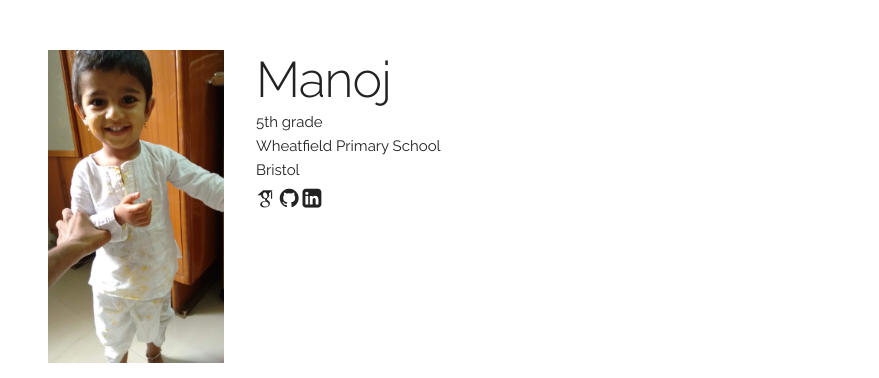
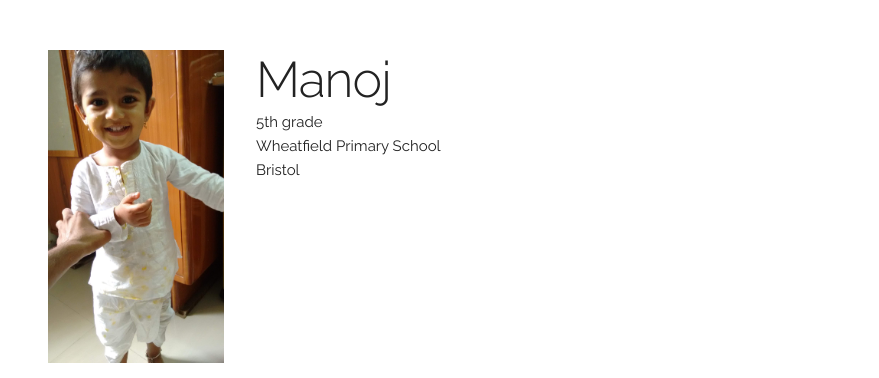
Before and after one commit to manojgosha/manojgosha.github.io, a Jekyll site: the page index.html, which Jekyll copies as it is, in a window 1280 px wide. Shown: the top 378 px of the page, without its empty margins (192-1071 px from the left). Built offline with Jekyll 4.4.1, drawn with Linux system fonts in a browser that asks for light colours; some web fonts are replaced.

Commit message:
Update index.html

```diff
--- a/index.html
+++ b/index.html
@@ -75,17 +75,6 @@
             <p>Wheatfield Primary School</p>
             <p>Bristol</p>
             <p>
-              <span onclick="window.open('https://scholar.google.co.in/citations?user=O7l7h-UAAAAJ&hl=en')" style="cursor: pointer">
-                <i class="ai ai-google-scholar ai-lg" aria-hidden="true"></i>
-              </span>
-
-              <span onclick="window.open('https://github.com/jswati31')" style="cursor: pointer">
-                <i class="fa fa-github" aria-hidden="true"></i>
-              </span>
-
-              <span onclick="window.open('https://linkedin.com/in/swati-jindal-7b8b50103')" style="cursor: pointer">
-                <i class="fa fa-linkedin-square" aria-hidden="true"></i>
-              </span>
             </p>
         </div>
         <!--<div class="nine columns main-description"><a href="">CV</a> </div>-->
```
